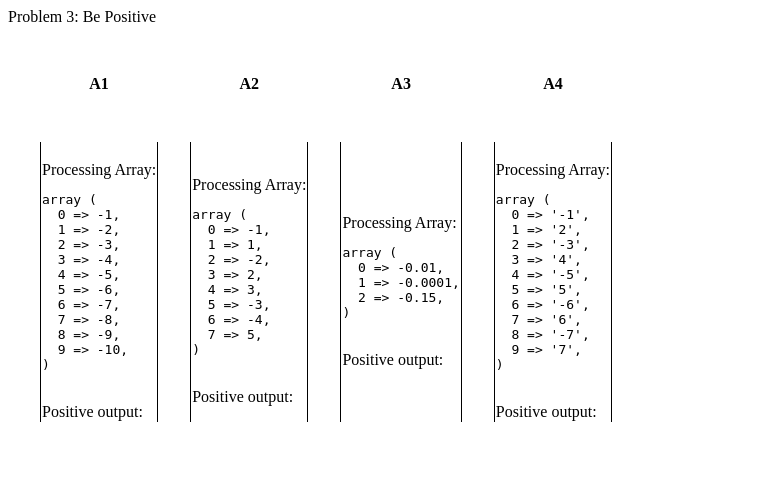
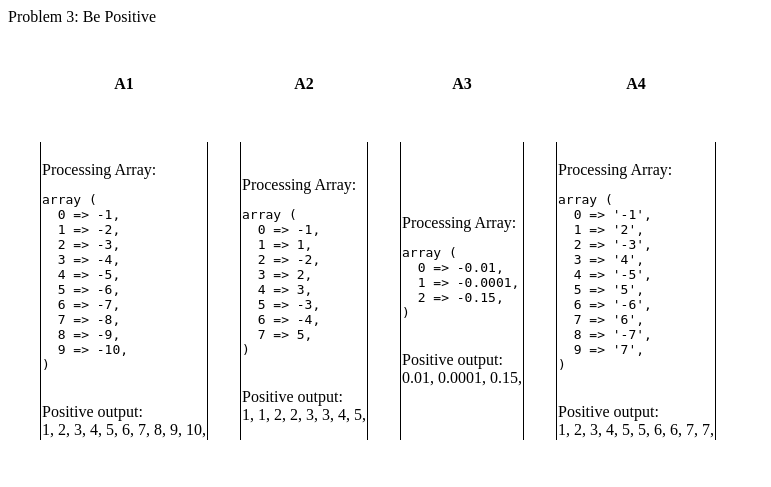
Before and after one commit to SandeepS3/IT202-011, a PHP site: page /problem3.php in a window 1280 px wide. Shown: the top 487 px of the page, without its empty margins (0-771 px from the left). Run offline with PHP 8.4, Linux system fonts and the light colour scheme.

Commit message:
Problem 3 done

```diff
--- a/problem3.php
+++ b/problem3.php
@@ -8,6 +8,15 @@ function bePositive($arr) {
     echo "<br>Processing Array:<br><pre>" . var_export($arr, true) . "</pre>";
     echo "<br>Positive output:<br>";
     //TODO use echo to output all of the values as positive (even if they were originally positive)
+    foreach ($arr as $num) {
+        if ($num > 0) {
+            echo $num .  ", ";
+        }
+        else {
+            $num *= -1;
+            echo $num . ", ";
+        }
+    }
 
 }
 echo "Problem 3: Be Positive<br>";
```
